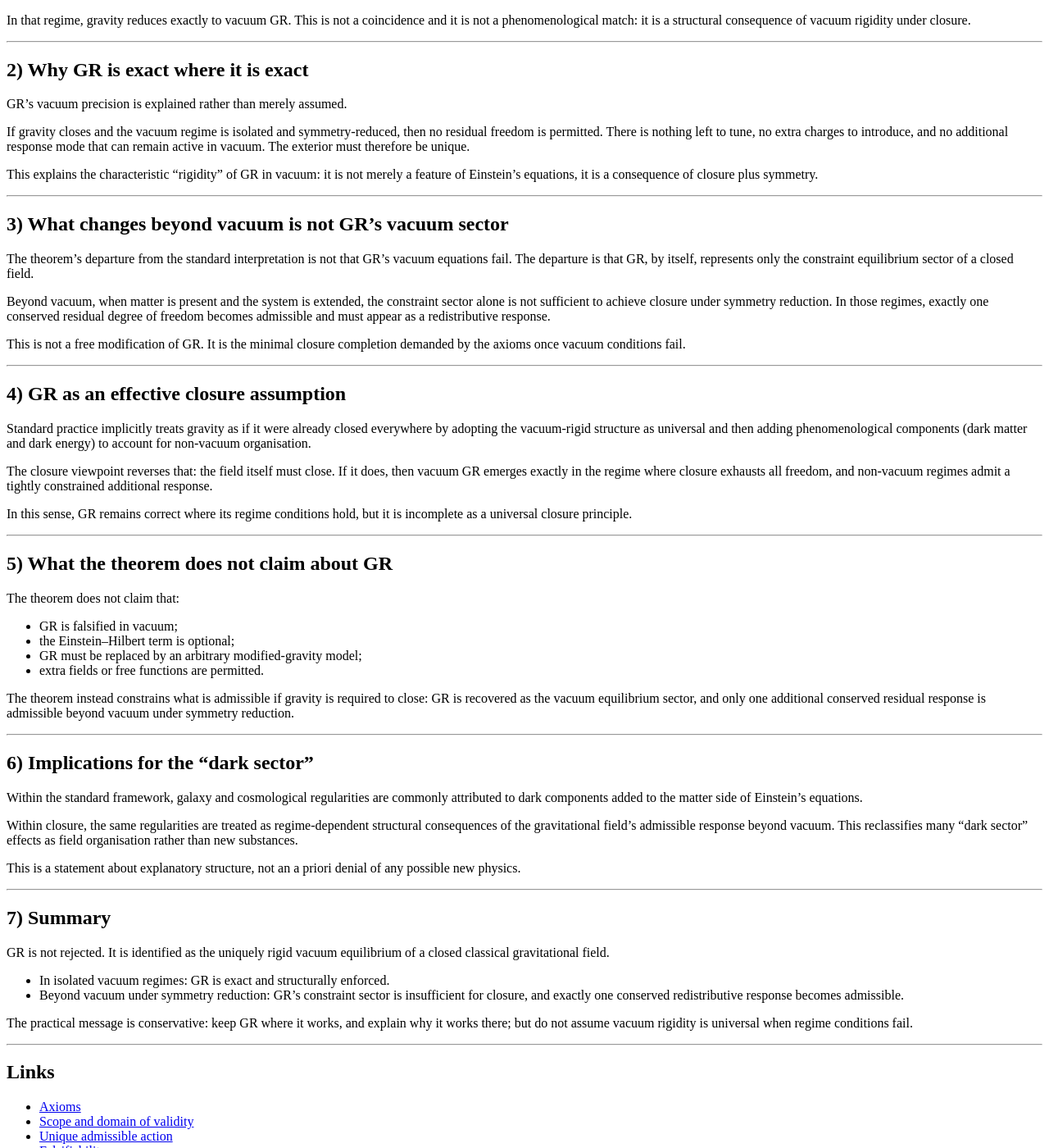
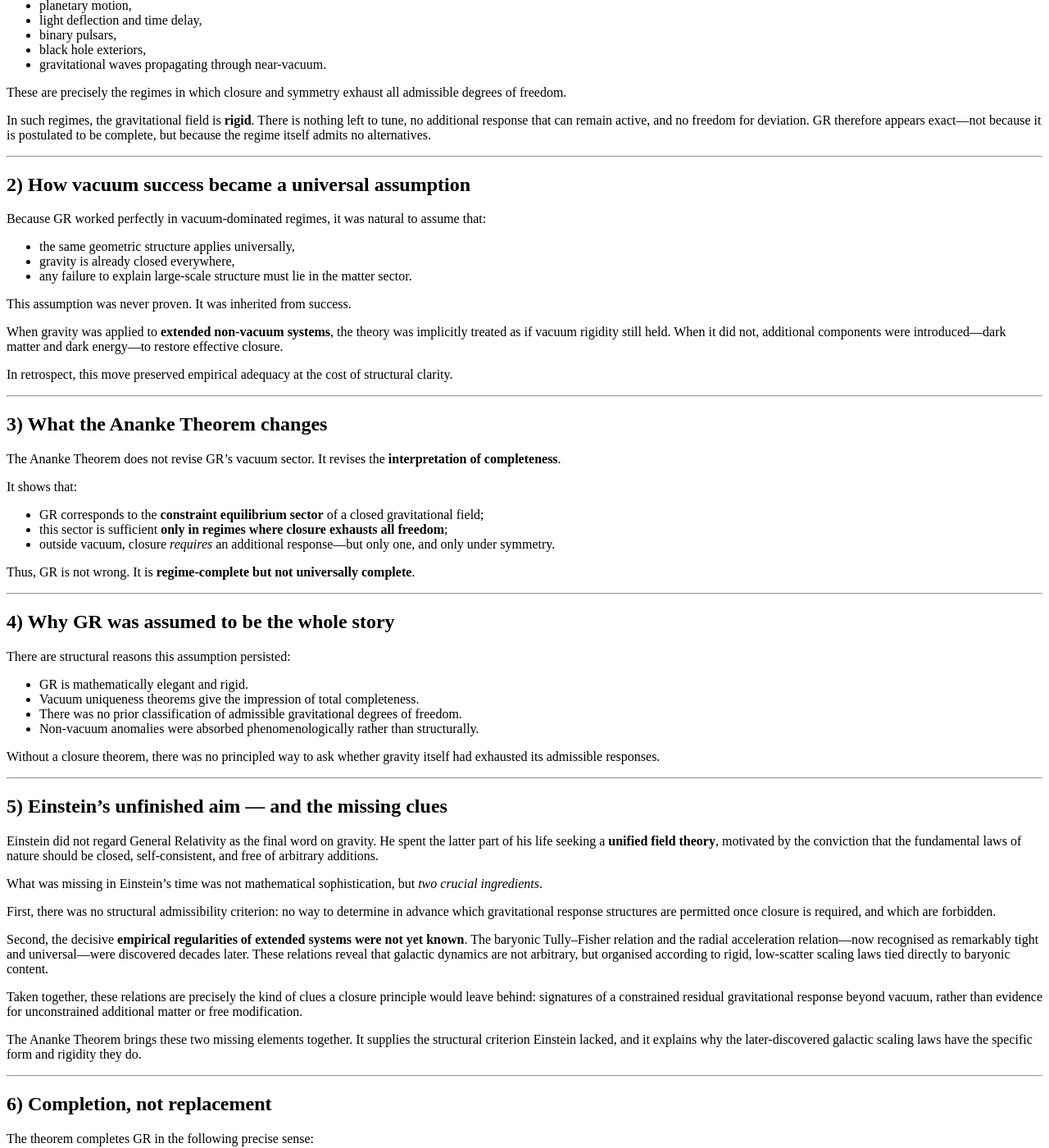
Before and after one commit to ananke-research/ananke-theorem, a Jekyll site: the page built from pages/and General Relativity?.md, in a window 1280 px wide and 1400 px high, scrolled down 324 px. Shown: the whole window at 82% size. Built offline with Jekyll 4.4.1, drawn with Linux system fonts in a browser that asks for light colours; some of the changed text lies outside the part shown.

Commit message:
Update and General Relativity?.md

```diff
--- a/pages/and General Relativity?.md
+++ b/pages/and General Relativity?.md
@@ -6,88 +6,125 @@ permalink: /pages/gr/
 
 # And General Relativity?
 
-This page explains what the Ananke (Gravitational Closure) Theorem implies for General Relativity (GR), and what it does not.
+This page explains what the Ananke (Gravitational Closure) Theorem implies for **General Relativity (GR)**—not by repeating the vacuum-regime analysis, but by clarifying **why GR worked so well**, **why it was assumed to be universal**, and **what the theorem completes rather than overturns**.
 
-The central point is that the theorem does not treat GR as “wrong”. It treats GR as the uniquely rigid closed equilibrium of gravity in isolated vacuum regimes, and clarifies why GR is so successful there.
+The central claim is conservative: GR is exact where it is exact. The error was not GR, but the *assumption of universal closure*.
 
 ---
 
-## 1) GR is the vacuum equilibrium of the closed gravitational field
+## 1) Why GR worked extraordinarily well
 
-Under the closure axioms, isolated vacuum exteriors exhaust all admissible degrees of freedom. The redistributive (transverse) response vanishes identically, leaving only the constraint (longitudinal) equilibrium sector.
+GR was developed and tested primarily in regimes that closely approximate **isolated vacuum exteriors**:
 
-In that regime, gravity reduces exactly to vacuum GR. This is not a coincidence and it is not a phenomenological match: it is a structural consequence of vacuum rigidity under closure.
+- planetary motion,
+- light deflection and time delay,
+- binary pulsars,
+- black hole exteriors,
+- gravitational waves propagating through near-vacuum.
+
+These are precisely the regimes in which closure and symmetry exhaust all admissible degrees of freedom.
+
+In such regimes, the gravitational field is **rigid**. There is nothing left to tune, no additional response that can remain active, and no freedom for deviation. GR therefore appears exact—not because it is postulated to be complete, but because the regime itself admits no alternatives.
 
 ---
 
-## 2) Why GR is exact where it is exact
+## 2) How vacuum success became a universal assumption
 
-GR’s vacuum precision is explained rather than merely assumed.
+Because GR worked perfectly in vacuum-dominated regimes, it was natural to assume that:
 
-If gravity closes and the vacuum regime is isolated and symmetry-reduced, then no residual freedom is permitted. There is nothing left to tune, no extra charges to introduce, and no additional response mode that can remain active in vacuum. The exterior must therefore be unique.
+- the same geometric structure applies universally,
+- gravity is already closed everywhere,
+- any failure to explain large-scale structure must lie in the matter sector.
 
-This explains the characteristic “rigidity” of GR in vacuum: it is not merely a feature of Einstein’s equations, it is a consequence of closure plus symmetry.
+This assumption was never proven. It was inherited from success.
+
+When gravity was applied to **extended non-vacuum systems**, the theory was implicitly treated as if vacuum rigidity still held. When it did not, additional components were introduced—dark matter and dark energy—to restore effective closure.
+
+In retrospect, this move preserved empirical adequacy at the cost of structural clarity.
 
 ---
 
-## 3) What changes beyond vacuum is not GR’s vacuum sector
+## 3) What the Ananke Theorem changes
 
-The theorem’s departure from the standard interpretation is not that GR’s vacuum equations fail. The departure is that GR, by itself, represents only the constraint equilibrium sector of a closed field.
+The Ananke Theorem does not revise GR’s vacuum sector. It revises the **interpretation of completeness**.
 
-Beyond vacuum, when matter is present and the system is extended, the constraint sector alone is not sufficient to achieve closure under symmetry reduction. In those regimes, exactly one conserved residual degree of freedom becomes admissible and must appear as a redistributive response.
+It shows that:
 
-This is not a free modification of GR. It is the minimal closure completion demanded by the axioms once vacuum conditions fail.
+- GR corresponds to the **constraint equilibrium sector** of a closed gravitational field;
+- this sector is sufficient **only in regimes where closure exhausts all freedom**;
+- outside vacuum, closure *requires* an additional response—but only one, and only under symmetry.
+
+Thus, GR is not wrong. It is **regime-complete but not universally complete**.
 
 ---
 
-## 4) GR as an effective closure assumption
+## 4) Why GR was assumed to be the whole story
 
-Standard practice implicitly treats gravity as if it were already closed everywhere by adopting the vacuum-rigid structure as universal and then adding phenomenological components (dark matter and dark energy) to account for non-vacuum organisation.
+There are structural reasons this assumption persisted:
 
-The closure viewpoint reverses that: the field itself must close. If it does, then vacuum GR emerges exactly in the regime where closure exhausts all freedom, and non-vacuum regimes admit a tightly constrained additional response.
+- GR is mathematically elegant and rigid.
+- Vacuum uniqueness theorems give the impression of total completeness.
+- There was no prior classification of admissible gravitational degrees of freedom.
+- Non-vacuum anomalies were absorbed phenomenologically rather than structurally.
 
-In this sense, GR remains correct where its regime conditions hold, but it is incomplete as a universal closure principle.
+Without a closure theorem, there was no principled way to ask whether gravity itself had exhausted its admissible responses.
 
 ---
 
-## 5) What the theorem does not claim about GR
+## 5) Einstein’s unfinished aim — and the missing clues
 
-The theorem does not claim that:
+Einstein did not regard General Relativity as the final word on gravity. He spent the latter part of his life seeking a **unified field theory**, motivated by the conviction that the fundamental laws of nature should be closed, self-consistent, and free of arbitrary additions.
 
-- GR is falsified in vacuum;
-- the Einstein–Hilbert term is optional;
-- GR must be replaced by an arbitrary modified-gravity model;
-- extra fields or free functions are permitted.
+What was missing in Einstein’s time was not mathematical sophistication, but *two crucial ingredients*.
 
-The theorem instead constrains what is admissible if gravity is required to close: GR is recovered as the vacuum equilibrium sector, and only one additional conserved residual response is admissible beyond vacuum under symmetry reduction.
+First, there was no structural admissibility criterion: no way to determine in advance which gravitational response structures are permitted once closure is required, and which are forbidden.
+
+Second, the decisive **empirical regularities of extended systems were not yet known**. The baryonic Tully–Fisher relation and the radial acceleration relation—now recognised as remarkably tight and universal—were discovered decades later. These relations reveal that galactic dynamics are not arbitrary, but organised according to rigid, low-scatter scaling laws tied directly to baryonic content.
+
+Taken together, these relations are precisely the kind of clues a closure principle would leave behind: signatures of a constrained residual gravitational response beyond vacuum, rather than evidence for unconstrained additional matter or free modification.
+
+The Ananke Theorem brings these two missing elements together. It supplies the structural criterion Einstein lacked, and it explains why the later-discovered galactic scaling laws have the specific form and rigidity they do.
 
 ---
 
-## 6) Implications for the “dark sector”
+## 6) Completion, not replacement
 
-Within the standard framework, galaxy and cosmological regularities are commonly attributed to dark components added to the matter side of Einstein’s equations.
+The theorem completes GR in the following precise sense:
 
-Within closure, the same regularities are treated as regime-dependent structural consequences of the gravitational field’s admissible response beyond vacuum. This reclassifies many “dark sector” effects as field organisation rather than new substances.
+- It explains why GR is exact in vacuum.
+- It explains why GR appears incomplete in galaxies and cosmology.
+- It constrains how gravity can extend beyond vacuum without introducing new substances or free functions.
+- It preserves GR’s geometric core while restoring closure at the field level.
 
-This is a statement about explanatory structure, not an a priori denial of any possible new physics.
+Nothing essential to GR is discarded. What is discarded is the assumption that vacuum rigidity is universal.
 
 ---
 
-## 7) Summary
+## 7) The status of GR after closure
 
-GR is not rejected. It is identified as the uniquely rigid vacuum equilibrium of a closed classical gravitational field.
+After the Ananke classification:
 
-- In isolated vacuum regimes: GR is exact and structurally enforced.
-- Beyond vacuum under symmetry reduction: GR’s constraint sector is insufficient for closure, and exactly one conserved redistributive response becomes admissible.
+- GR remains the unique equilibrium geometry of gravity.
+- GR remains exact in isolated vacuum regimes.
+- GR is recognised as one sector of a polarised closed field.
+- Deviations from GR are not arbitrary modifications, but regime-dependent structural responses.
 
-The practical message is conservative: keep GR where it works, and explain why it works there; but do not assume vacuum rigidity is universal when regime conditions fail.
+This reframes decades of cosmological tension without rewriting gravitational physics.
 
 ---
 
-## Links
+## Summary
 
-- [Axioms](/pages/axioms/)
-- [Scope and domain of validity](/pages/scope/)
-- [Unique admissible action](/pages/action/)
-- [Falsifiability](/pages/falsifiability/)
-- [Papers and DOIs](/pages/papers/)
+General Relativity worked because it was applied, tested, and trusted in precisely the regimes where gravity admits no freedom beyond geometry.
+
+The Ananke Theorem shows that this success does not imply universality. It implies **vacuum rigidity**.
+
+GR is therefore neither overthrown nor patched. It is **completed**—its domain clarified, its limits explained, and its role within a closed gravitational field finally made explicit.
+
+---
+
+## Next
+
+[Next: Falsifiability](/pages/falsifiability/)
+
+<small>See also: [Vacuum regime](/pages/regime-vacuum/)</small>
```
